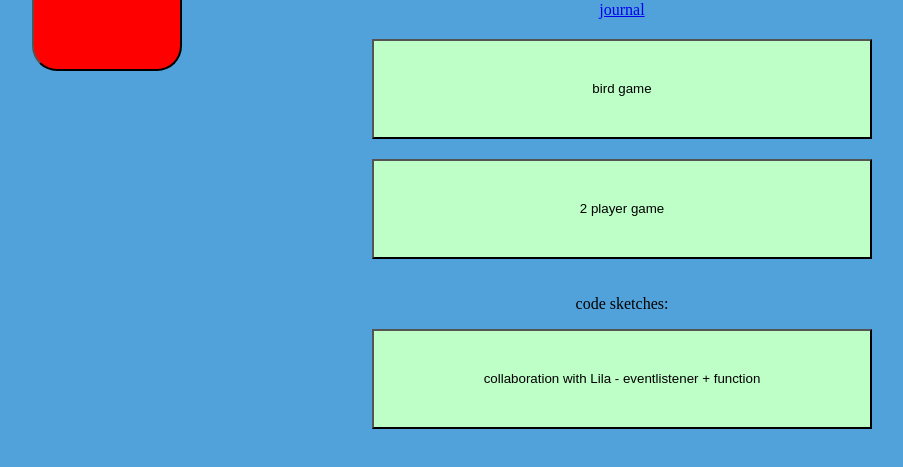
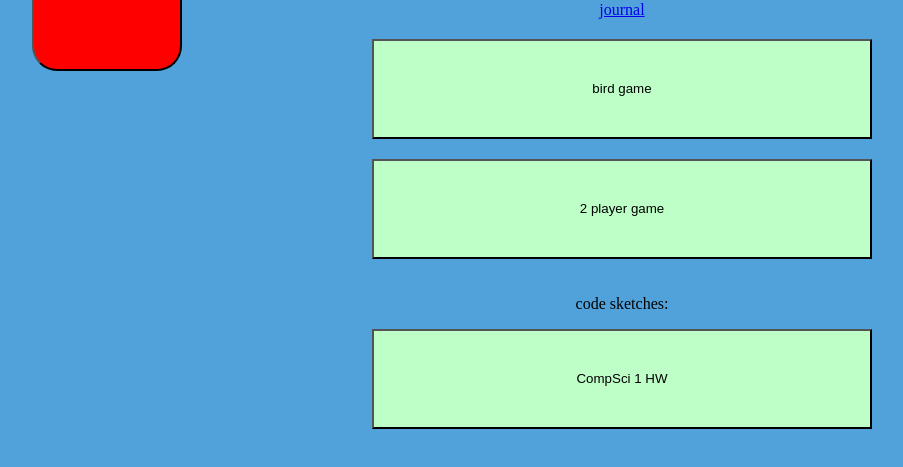
Before and after one commit to c23sd/c23sd.github.io, a plain HTML site: page index.html in a window 1280 px wide. Shown: the part 79-546 px from the top of the page, without its empty margins (18-921 px from the left). Drawn offline with Linux system fonts and the light colour scheme.

Commit message:
Update index.html

```diff
--- a/index.html
+++ b/index.html
@@ -64,7 +64,7 @@
 	</div>
 	<div style="padding-top: 20px;text-align: center;">
 		<p>code sketches:</p>
-		<button class="projects" onclick="window.location.href = 'https://code-sketch.glitch.me/';">collaboration with Lila - eventlistener + function</button>
+		<button class="projects" onclick="window.location.href = 'https://code-sketch.glitch.me/';">CompSci 1 HW</button>
 	</div>
 
 
```
